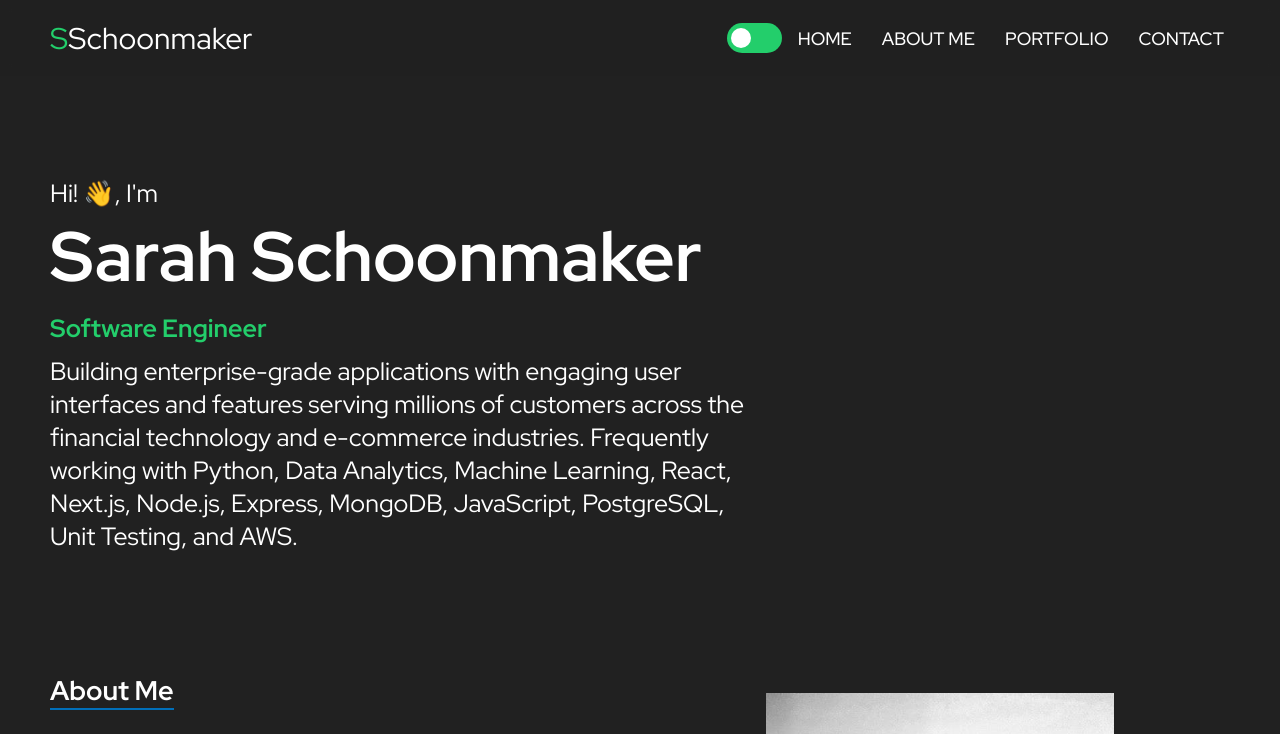
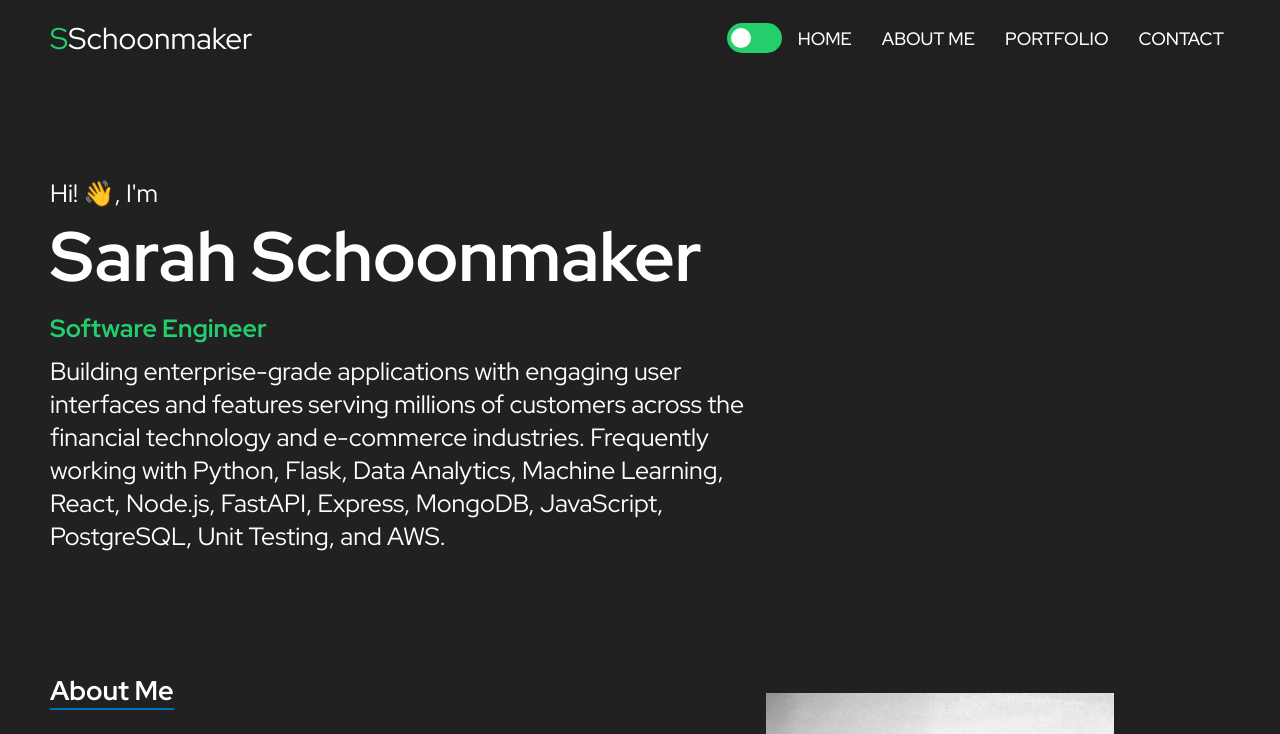
Before and after one commit to SarahSchoonmaker/sarah-react-portfolio, a React (Create React App) app: page / in a window 1280 px wide. Shown: the top 734 px of the page. Built offline with nearby package versions, Linux system fonts and the light colour scheme.

Commit message:
edited projects

```diff
--- a/src/components/Hero/Hero.tsx
+++ b/src/components/Hero/Hero.tsx
@@ -20,7 +20,7 @@ export function Hero() {
             Building enterprise-grade applications with engaging user interfaces
             and features serving millions of customers across the financial
             technology and e-commerce industries. Frequently working with
-            Python, Data Analytics, Machine Learning, React, Next.js, Node.js,
+            Python, Flask, Data Analytics, Machine Learning, React, Node.js, FastAPI,
             Express, MongoDB, JavaScript, PostgreSQL, Unit Testing, and AWS.
           </p>
         </FadeIn>
--- a/src/components/Portfolio/Portfolio.tsx
+++ b/src/components/Portfolio/Portfolio.tsx
@@ -22,12 +22,12 @@ const projects = [
     image: require("../../assets/pizza.png"),
   },
   {
-    title: "CoreCircle",
-    description: `Matches people with core values and life stage providing an easier way to connect
-      with like-minded people.`,
-    tech: ["React", "Next.js", "MongoDB"],
-    github: "https://github.com/SarahSchoonmaker/corecircle.git",
-    image: require("../../assets/corecircle.png"),
+    title: "GDPR Compliance Geographic Monitor ",
+    description: `Analyzed 100K+ demo data as Amazon employee data access patterns for EU merchant data, detecting cross-border
+GDPR violations with real-time geographic monitoring`,
+    tech: ["Python (GeoPandas, Folium, Scikit-learn) with SQLite"],
+    github: "https://github.com/SarahSchoonmaker/compliance-geospatial-analysis",
+
   },
   {
     title: "Maritime Vessel Traffic",
@@ -96,9 +96,11 @@ export function Portfolio() {
                     <li key={i}>{tech}</li>
                   ))}
                 </ul>
-                <div className="project-image">
-                  <img src={project.image} alt={project.title} />
-                </div>
+                {project.image && (
+                  <div className="project-image">
+                    <img src={project.image} alt={project.title} />
+                  </div>
+                )}
               </footer>
             </div>
           </ScrollAnimation>
```
Also changed, not shown: src/assets/corecircle.png (deleted), src/assets/results.png.
